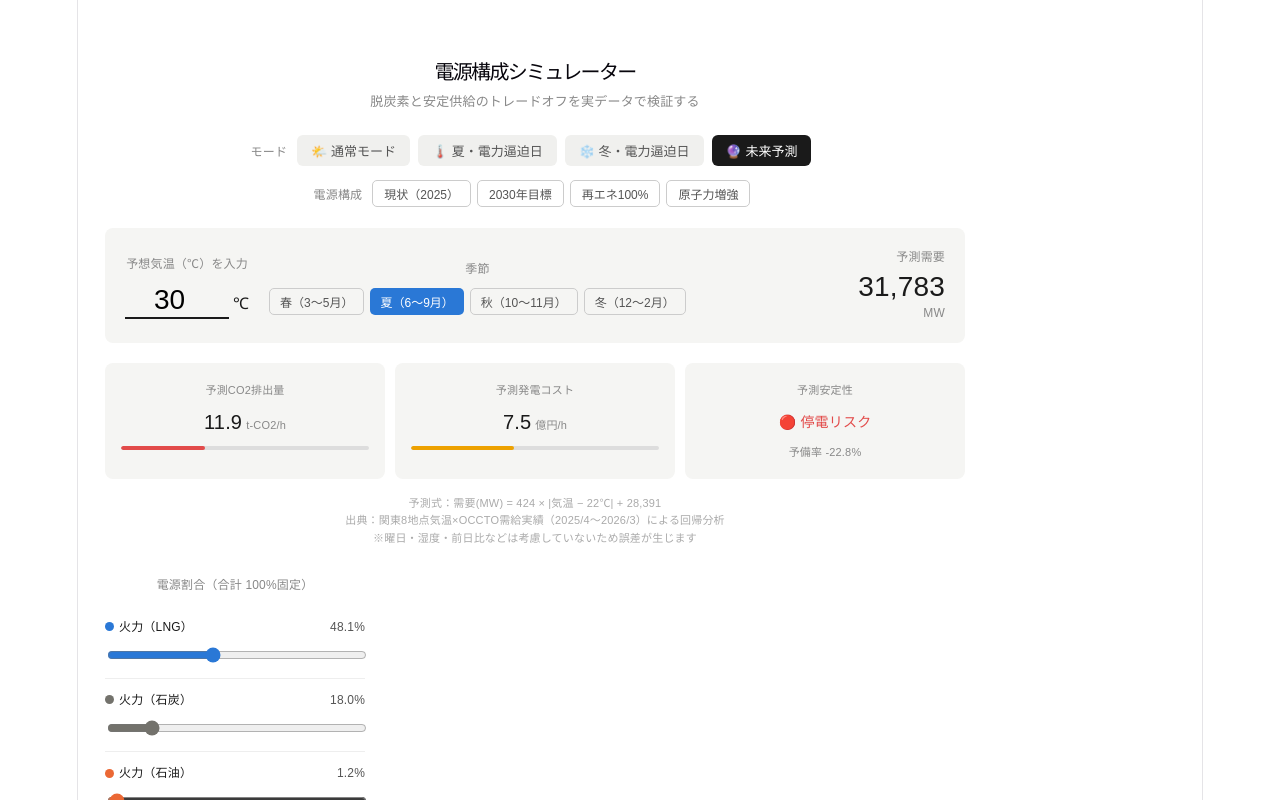
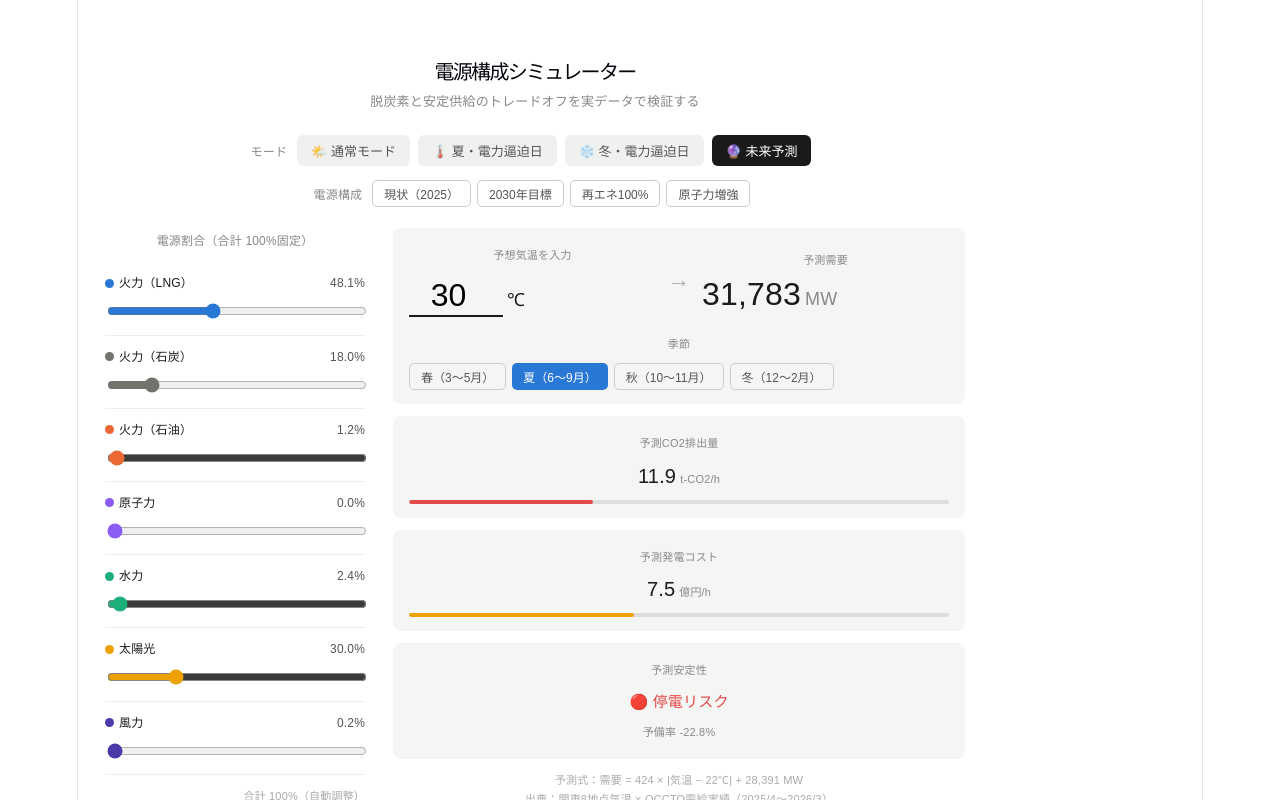
Before and after one commit to Nishiyama1204/Watt-if, a React (Vite) app in the folder energy-simulator/: page / in a window 1280 px wide. Both pictures are taken after a click on the button "🔮 未来予測". Shown: the top 800 px of the page. Built offline with nearby package versions, Linux system fonts and the light colour scheme.

Commit message:
未来予測タブの予測数値表示位置変更

```diff
--- a/energy-simulator/src/App.jsx
+++ b/energy-simulator/src/App.jsx
@@ -576,73 +576,6 @@ export default function App() {
       {/* ④ プリセット後のスペーサー */}
       <div style={{ marginBottom:20 }} />
 
-      {/* 未来予測モード：気温入力パネル */}
-      {mode === "predict" && (() => {
-        const tempVal   = parseFloat(predTemp) || 22;
-        const discomfort = Math.abs(tempVal - REGRESSION.comfort_temp);
-        const predDemand = Math.round(REGRESSION.slope * discomfort + REGRESSION.intercept);
-        const sf = SEASON_FACTORS[predSeason].solarFactor;
-        const wf = SEASON_FACTORS[predSeason].windFactor;
-        const pm = calcMetrics(mix, predDemand, sf, wf);
-
-        return (
-          <div style={{ marginBottom:24 }}>
-            {/* 入力エリア */}
-            <div style={{ display:"flex", alignItems:"center", gap:20, marginBottom:20,
-              background:"#f5f5f3", borderRadius:8, padding:"16px 20px" }}>
-              <div>
-                <div style={{ fontSize:12, color:"#888", marginBottom:6 }}>予想気温（℃）を入力</div>
-                <input
-                  type="number" min="-10" max="45" step="0.5"
-                  value={predTemp}
-                  onChange={e => setPredTemp(e.target.value)}
-                  style={{ fontSize:28, fontWeight:500, width:100, border:"none",
-                    borderBottom:"2px solid #1a1a1a", background:"transparent",
-                    outline:"none", textAlign:"center" }}
-                />
-                <span style={{ fontSize:16, marginLeft:4 }}>℃</span>
-              </div>
-              <div>
-                <div style={{ fontSize:12, color:"#888", marginBottom:6 }}>季節</div>
-                <div style={{ display:"flex", gap:6 }}>
-                  {Object.entries(SEASON_FACTORS).map(([k, v]) => (
-                    <button key={k} onClick={() => setPredSeason(k)}
-                      style={{ ...S.smallTag(predSeason===k), padding:"4px 10px" }}>
-                      {v.label}
-                    </button>
-                  ))}
-                </div>
-              </div>
-              <div style={{ marginLeft:"auto", textAlign:"right" }}>
-                <div style={{ fontSize:12, color:"#888", marginBottom:4 }}>予測需要</div>
-                <div style={{ fontSize:28, fontWeight:500 }}>{predDemand.toLocaleString()}</div>
-                <div style={{ fontSize:12, color:"#888" }}>MW</div>
-              </div>
-            </div>
-
-            {/* 3指標 */}
-            <div style={{ display:"grid", gridTemplateColumns:"1fr 1fr 1fr", gap:10, marginBottom:16 }}>
-              <MetricCard label="予測CO2排出量" value={pm.co2} unit="t-CO2/h"
-                barColor="#E24B4A" barPct={Math.min((pm.co2/35)*100,100)} />
-              <MetricCard label="予測発電コスト" value={pm.cost} unit="億円/h"
-                barColor="#eda100" barPct={Math.min((pm.cost/18)*100,100)} />
-              <div style={{ background:"#f5f5f3", borderRadius:8, padding:"14px 16px" }}>
-                <div style={{ fontSize:11, color:"#888", marginBottom:6 }}>予測安定性</div>
-                <div style={{ fontSize:14, fontWeight:500, color:pm.stabilityColor }}>{pm.stabilityLabel}</div>
-                <div style={{ fontSize:11, color:"#888", marginTop:4 }}>予備率 {pm.reserve}%</div>
-              </div>
-            </div>
-
-            {/* 注記 */}
-            <div style={{ fontSize:11, color:"#aaa", lineHeight:1.6 }}>
-              予測式：需要(MW) = 424 × |気温 − 22℃| + 28,391<br/>
-              出典：関東8地点気温×OCCTO需給実績（2025/4〜2026/3）による回帰分析<br/>
-              ※曜日・湿度・前日比などは考慮していないため誤差が生じます
-            </div>
-          </div>
-        );
-      })()}
-
       {/* メインエリア：スライダー + コンテンツ */}
       <div style={{ display:"flex", gap:28 }}>
 
@@ -672,6 +605,78 @@ export default function App() {
 
         {/* コンテンツエリア */}
         <div style={{ flex:1, minWidth:0 }}>
+
+          {/* ===== 未来予測モード ===== */}
+          {mode === "predict" && (() => {
+            const tempVal    = parseFloat(predTemp) || 22;
+            const discomfort = Math.abs(tempVal - REGRESSION.comfort_temp);
+            const predDemand = Math.round(REGRESSION.slope * discomfort + REGRESSION.intercept);
+            const sf = SEASON_FACTORS[predSeason].solarFactor;
+            const wf = SEASON_FACTORS[predSeason].windFactor;
+            const pm = calcMetrics(mix, predDemand, sf, wf);
+            return (
+              <div style={{ display:"flex", flexDirection:"column", gap:12 }}>
+
+                {/* 気温入力 */}
+                <div style={{ background:"#f5f5f3", borderRadius:8, padding:"14px 16px" }}>
+                  <div style={{ display:"grid", gridTemplateColumns:"1fr auto 1fr", alignItems:"center", gap:12, marginBottom:14 }}>
+                    {/* 気温入力 */}
+                    <div>
+                      <div style={{ fontSize:11, color:"#888", marginBottom:8 }}>予想気温を入力</div>
+                      <div style={{ display:"flex", alignItems:"baseline", gap:4 }}>
+                        <input
+                          type="number" min="-10" max="45" step="0.5"
+                          value={predTemp}
+                          onChange={e => setPredTemp(e.target.value)}
+                          style={{ fontSize:32, fontWeight:500, width:90, border:"none",
+                            borderBottom:"2px solid #1a1a1a", background:"transparent",
+                            outline:"none", textAlign:"center" }}
+                        />
+                        <span style={{ fontSize:18 }}>℃</span>
+                      </div>
+                    </div>
+                    {/* 矢印 */}
+                    <div style={{ fontSize:22, color:"#aaa" }}>→</div>
+                    {/* 予測需要 */}
+                    <div>
+                      <div style={{ fontSize:11, color:"#888", marginBottom:8 }}>予測需要</div>
+                      <div style={{ display:"flex", alignItems:"baseline", gap:4 }}>
+                        <span style={{ fontSize:32, fontWeight:500 }}>{predDemand.toLocaleString()}</span>
+                        <span style={{ fontSize:18, color:"#888" }}>MW</span>
+                      </div>
+                    </div>
+                  </div>
+                  <div style={{ fontSize:11, color:"#888", marginBottom:6 }}>季節</div>
+                  <div style={{ display:"flex", gap:6, flexWrap:"wrap" }}>
+                    {Object.entries(SEASON_FACTORS).map(([k, v]) => (
+                      <button key={k} onClick={() => setPredSeason(k)}
+                        style={{ ...S.smallTag(predSeason===k) }}>
+                        {v.label}
+                      </button>
+                    ))}
+                  </div>
+                </div>
+
+                {/* 3指標（縦並び） */}
+                <MetricCard label="予測CO2排出量" value={pm.co2} unit="t-CO2/h"
+                  barColor="#E24B4A" barPct={Math.min((pm.co2/35)*100,100)} />
+                <MetricCard label="予測発電コスト" value={pm.cost} unit="億円/h"
+                  barColor="#eda100" barPct={Math.min((pm.cost/18)*100,100)} />
+                <div style={{ background:"#f5f5f3", borderRadius:8, padding:"14px 16px" }}>
+                  <div style={{ fontSize:11, color:"#888", marginBottom:6 }}>予測安定性</div>
+                  <div style={{ fontSize:15, fontWeight:500, color:pm.stabilityColor }}>{pm.stabilityLabel}</div>
+                  <div style={{ fontSize:11, color:"#888", marginTop:4 }}>予備率 {pm.reserve}%</div>
+                </div>
+
+                {/* 注記 */}
+                <div style={{ fontSize:11, color:"#aaa", lineHeight:1.7 }}>
+                  予測式：需要 = 424 × |気温 − 22℃| + 28,391 MW<br/>
+                  出典：関東8地点気温 × OCCTO需給実績（2025/4〜2026/3）<br/>
+                  ※曜日・湿度・前日比などは考慮していないため誤差が生じます
+                </div>
+              </div>
+            );
+          })()}
 
           {/* ===== 通常・夏・冬モード：3指標 + 需給カーブ同時表示 ===== */}
           {mode !== "predict" && (
```
Also changed, not shown: 1 other file (tests, documents, lock files or other folders).
